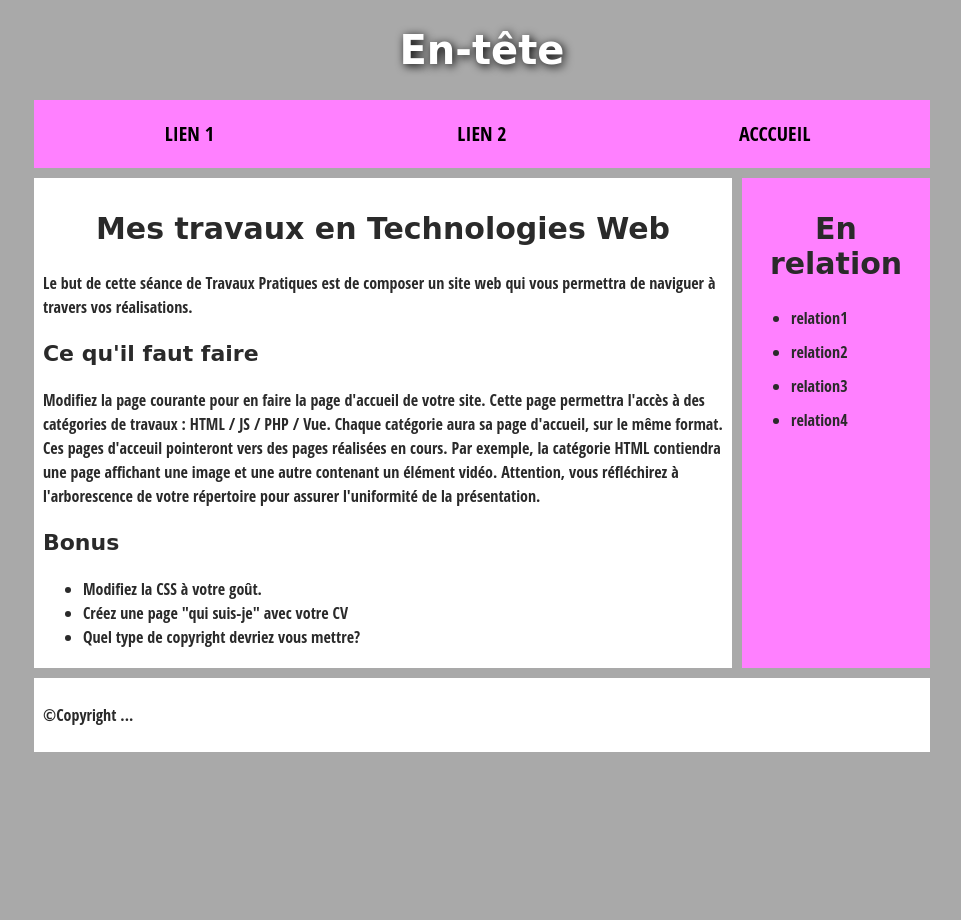
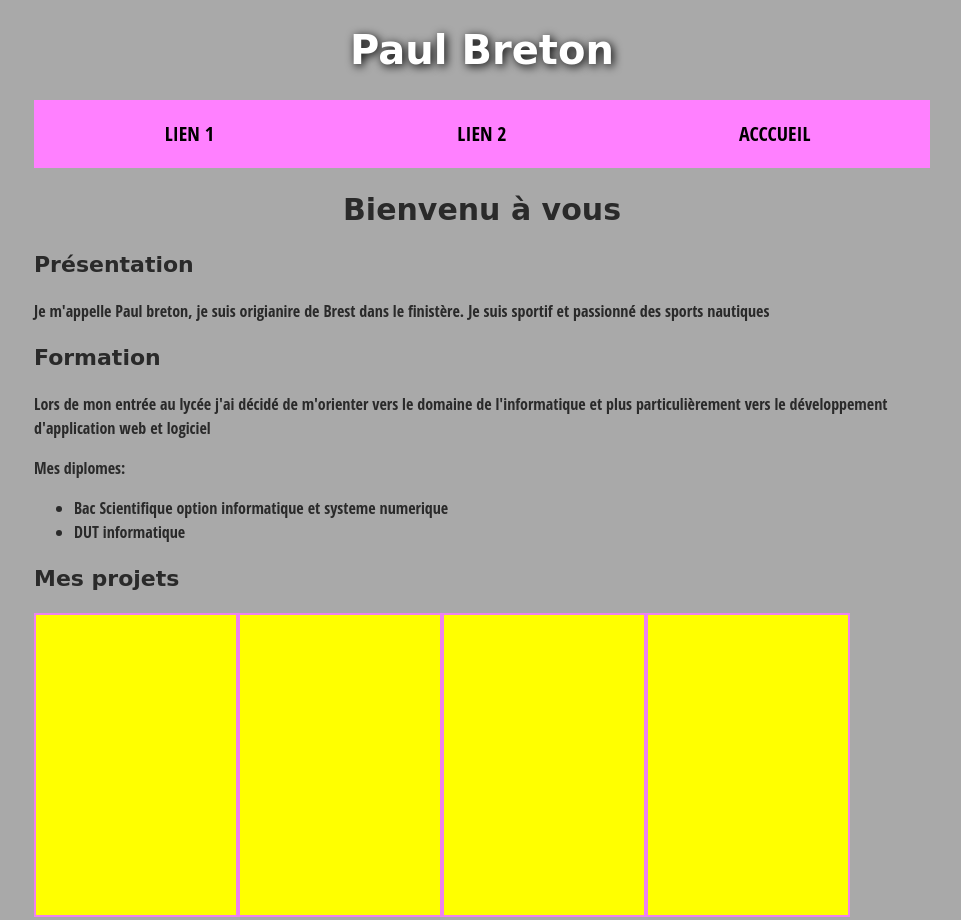
Before and after one commit to pbreton1/pbreton.github.io, a plain HTML site: page index.html in a window 1280 px wide. Shown: the top 920 px of the page, without its empty margins (158-1119 px from the left). Before the commit the page ends 800 px from the top, so only its background shows below. Drawn offline with Linux system fonts and the light colour scheme.

Commit message:
new display

```diff
--- a/index.html
+++ b/index.html
@@ -10,7 +10,7 @@
 
   <body>
     <header>
-      <h1>En-tête</h1>
+      <h1>Paul Breton</h1>
     </header>
 
     <nav>
@@ -19,11 +19,52 @@
         <li><a href="./page2.html">Lien 2</a></li>
         <li><a href="./index.html">Acccueil</a></li>
       </ul>
-
      </nav>
 
-     <main>
-      <article>
+    <main>
+
+      <div id="content">
+        <section id="title">
+          <h2>Bienvenu à vous</h2>
+        </section>
+
+        <section id="presentation">
+          <article>
+            <h3>Présentation</h3>
+            <p>Je m'appelle Paul breton, je suis origianire de Brest dans le finistère. Je suis sportif et passionné des sports nautiques</p>
+          </article>
+
+          <article>
+            <h3>Formation</h3>
+            <p>Lors de mon entrée au lycée j'ai décidé de m'orienter vers le domaine de l'informatique et plus particulièrement vers le développement d'application web et logiciel</p>
+            <p>Mes diplomes: </p>
+            <ul>
+              <li>Bac Scientifique option informatique et systeme numerique</li>
+              <li>DUT informatique</li>
+            </ul>
+          </article>
+
+          <article id="project">
+            <h3>Mes projets</h3>
+            <div class="wrapper-img">
+              <div class="img"></div>
+              <div class="img"></div>
+              <div class="img"></div>
+              <div class="img"></div>
+            </div>
+          </article>
+        </section>
+
+      </div>
+
+      <div id="menu-tp">
+        <div class="bloc"></div>
+      </div>
+
+
+
+
+      <!-- <article>
         <h2>Mes travaux en Technologies Web</h2>
         <p>Le but de cette séance de Travaux Pratiques est de composer un site web qui vous permettra de naviguer à travers vos réalisations.</p>
 
@@ -37,17 +78,17 @@
           <li>Créez une page "qui suis-je" avec votre CV</li>
           <li>Quel type de copyright devriez vous mettre?</li>
         </ul>
-      </article>
-
+      </article> -->
+<!--
       <aside>
         <h2>En relation</h2>
         <ul>
-          <li><a href="#"></a>relation1</li>
-          <li><a href="#"></a>relation2</li>
-          <li><a href="#"></a>relation3</li>
-          <li><a href="#"></a>relation4</li>
+          <li><a href="#"></a>TP1</li>
+          <li><a href="#"></a>TP2</li>
+          <li><a href="#"></a>TP3</li>
+          <li><a href="#"></a>TP4</li>
         </ul>
-      </aside>
+      </aside> -->
 
     </main>
 
--- a/style.css
+++ b/style.css
@@ -50,7 +50,7 @@ p, li {
 
 /* || header layout */
 
-nav, article, aside, footer {
+nav, aside, footer {
   background-color: white;
   padding: 1%;
 }
@@ -110,23 +110,32 @@ input[type="submit"] {
 
 /* || main layout */
 
-main {
+
+
+
+
+/* Project */
+.wrapper-img {
   display: flex;
 }
 
-article {
-  flex: 4;
+.img {
+  background-color: yellow;
+  border: solid 2px violet;
+  width: 20rem;
+  height: 30rem;
 }
 
-aside {
-  flex: 1;
-  margin-left: 10px;
-  background-color: #ff80ff;
+#menu-tp {
+  position: fixed;
+  bottom: 50px;
 }
 
-aside li {
-  padding-bottom: 10px;
+.bloc {
+  background-color: red;
 }
+
+
 
 footer {
   margin-top: 10px;
```
